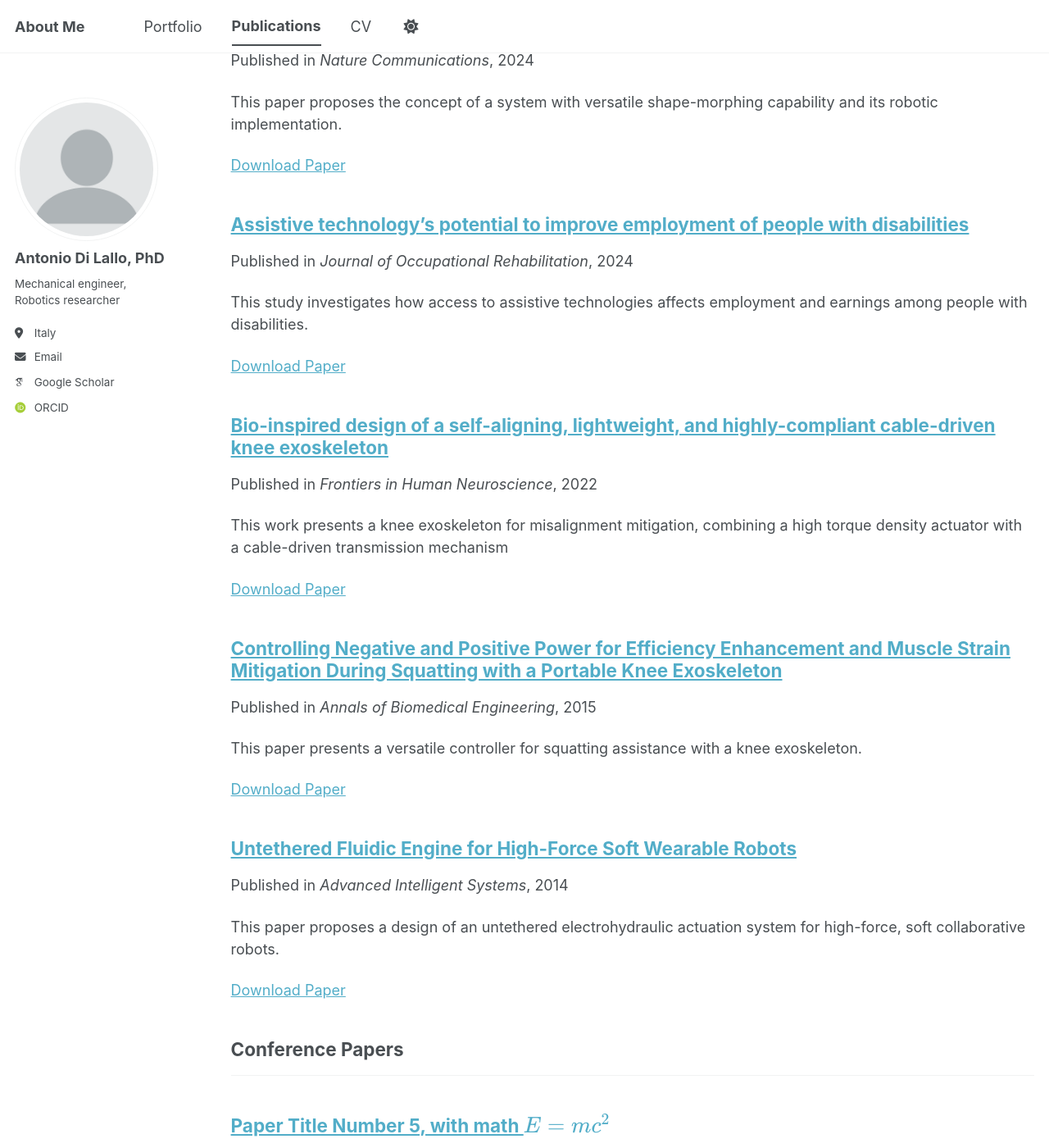
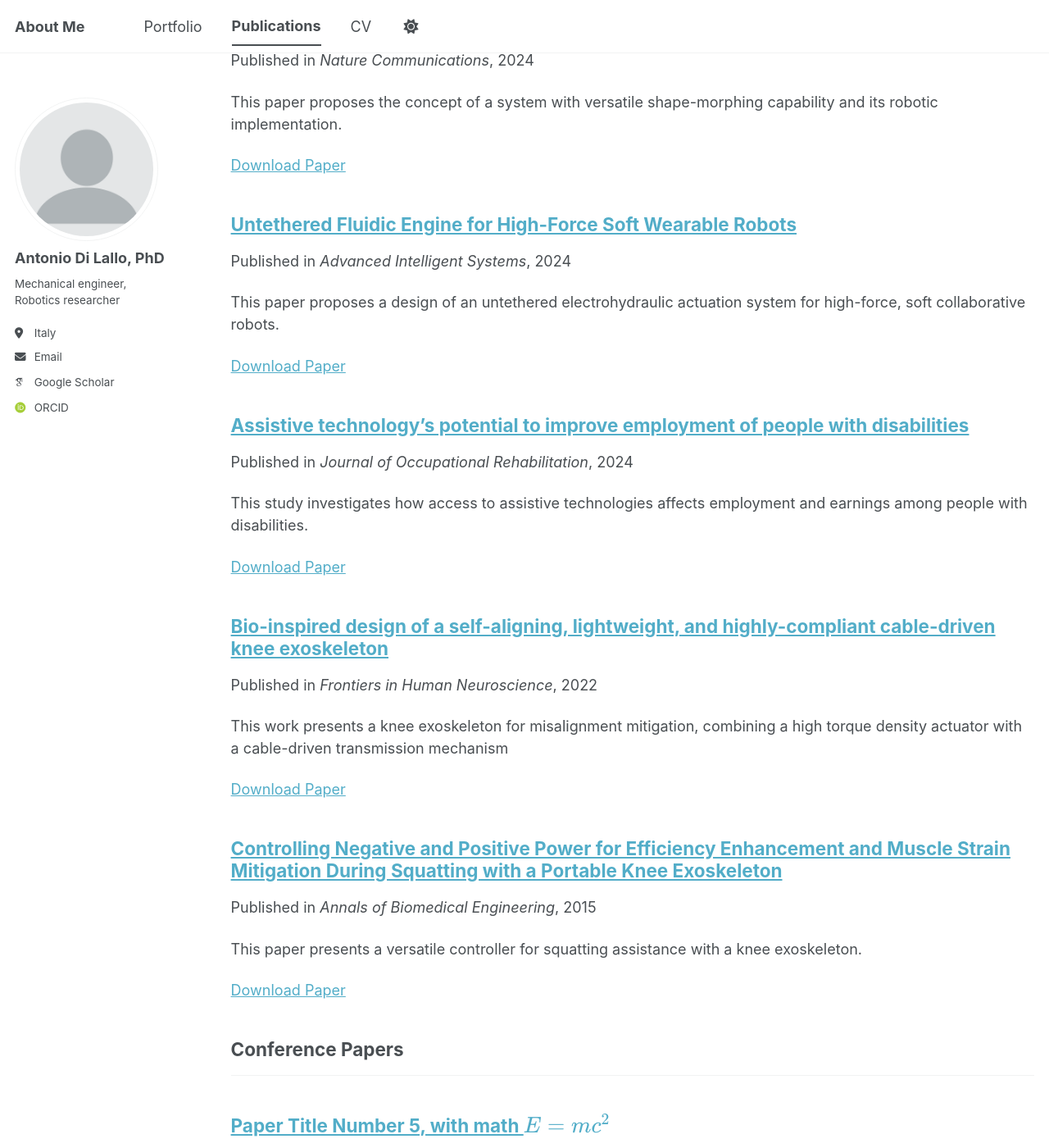
Before and after one commit to AnDiLa/andila.github.io, a Jekyll site: the page built from _pages/publications.html, in a window 1280 px wide and 1400 px high, scrolled down 291 px. Shown: the whole window at 82% size. Built offline with Jekyll 4.4.1, drawn with Linux system fonts in a browser that asks for light colours; some web fonts are replaced; a script bundle is joined from its source files by our own code; library files that are not in the unit come from our copies.

Commit message:
Update and rename 2014-06-13-untethered.md to 2024-06-13-untethered.md

```diff
--- a/_publications/2014-06-13-untethered.md
+++ b/_publications/2024-06-13-untethered.md
@@ -2,9 +2,9 @@
 title: "Untethered Fluidic Engine for High-Force Soft Wearable Robots"
 collection: publications
 category: manuscripts
-permalink: /publication/2014-06-13-untethered
+permalink: /publication/2024-06-13-untethered
 excerpt: 'This paper proposes a design of an untethered electrohydraulic actuation system for high-force, soft collaborative robots.'
-date: 2014-06-13
+date: 2024-06-13
 venue: 'Advanced Intelligent Systems'
 #slidesurl: 'https://academicpages.github.io/files/slides3.pdf'
 paperurl: 'https://advanced.onlinelibrary.wiley.com/doi/full/10.1002/aisy.202400171'
```
